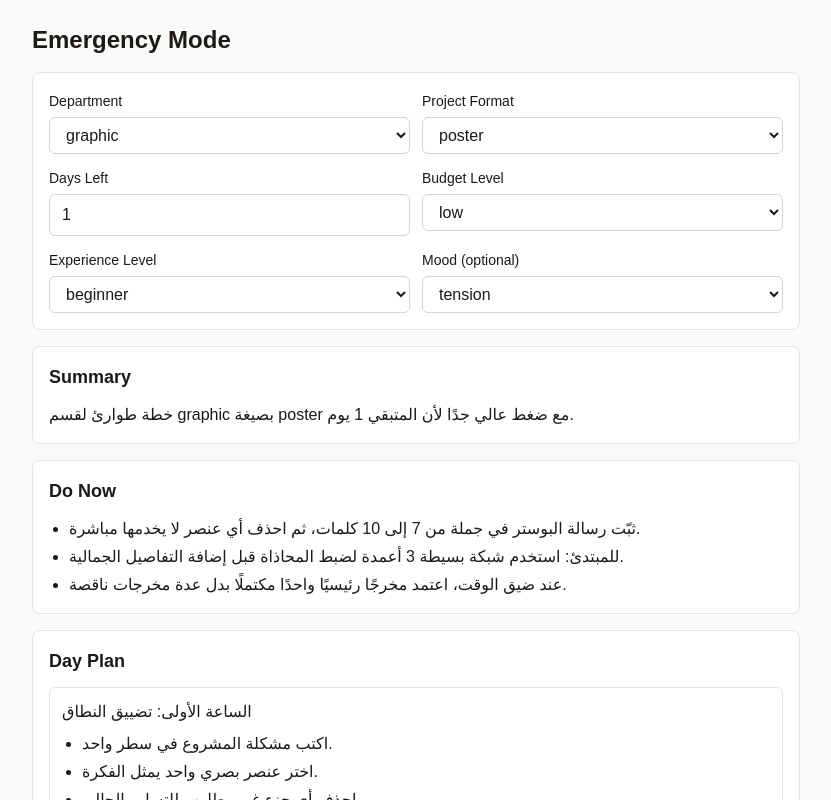
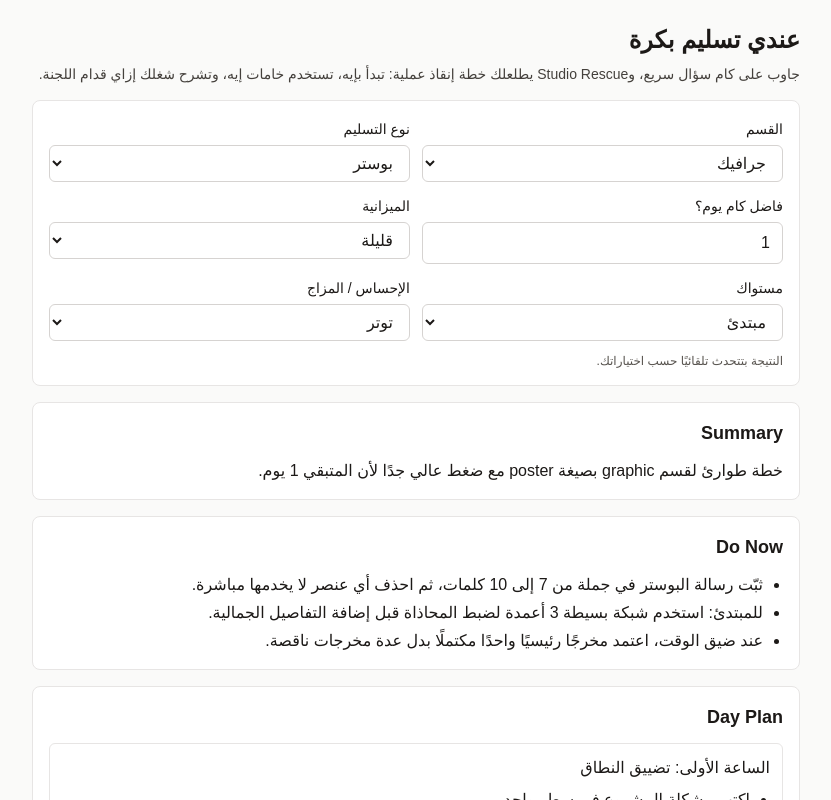
Before and after one commit to omarkhair70-droid/fine.arts.nub, a Next.js app: page /tools/emergency in a window 1280 px wide. Shown: the top 800 px of the page, without its empty margins (224-1055 px from the left). Built offline with nearby package versions, Linux system fonts and the light colour scheme.

Commit message:
Localize emergency mode UX copy

```diff
--- a/app/tools/emergency/page.tsx
+++ b/app/tools/emergency/page.tsx
@@ -12,6 +12,55 @@ const budgetLevels: BudgetLevel[] = ["very-low", "low", "medium", "open"];
 const experienceLevels: ExperienceLevel[] = ["beginner", "intermediate", "advanced"];
 const moods: Mood[] = ["sadness", "nostalgia", "tension", "chaos", "hope", "identity", "city", "childhood", "isolation", "memory"];
 
+const departmentLabels: Record<Department, string> = {
+  graphic: "جرافيك",
+  decor: "ديكور",
+  painting: "تصوير",
+  drawing: "رسم",
+  sculpture: "نحت",
+  ceramics: "خزف",
+  photography: "تصوير فوتوغرافي",
+  general: "عام"
+};
+
+const formatLabels: Record<ProjectFormat, string> = {
+  painting: "لوحة",
+  poster: "بوستر",
+  campaign: "حملة",
+  space: "فراغ",
+  model: "ماكيت",
+  sculpture: "مجسم",
+  installation: "تركيب",
+  photography: "تصوير",
+  presentation: "عرض"
+};
+
+const budgetLabels: Record<BudgetLevel, string> = {
+  "very-low": "قليلة جدًا",
+  low: "قليلة",
+  medium: "متوسطة",
+  open: "مفتوحة"
+};
+
+const experienceLabels: Record<ExperienceLevel, string> = {
+  beginner: "مبتدئ",
+  intermediate: "متوسط",
+  advanced: "متقدم"
+};
+
+const moodLabels: Record<Mood, string> = {
+  sadness: "حزن",
+  nostalgia: "نوستالجيا",
+  tension: "توتر",
+  chaos: "فوضى",
+  hope: "أمل",
+  identity: "هوية",
+  city: "مدينة",
+  childhood: "طفولة",
+  isolation: "عزلة",
+  memory: "ذاكرة"
+};
+
 export default function EmergencyPage() {
   const [form, setForm] = useState<EmergencyInput>({
     department: "graphic",
@@ -25,57 +74,61 @@ export default function EmergencyPage() {
   const plan = useMemo(() => generateEmergencyPlan(form), [form]);
 
   return (
-    <main className="min-h-screen bg-stone-50 px-4 py-6 text-stone-900">
+    <main dir="rtl" className="min-h-screen bg-stone-50 px-4 py-6 text-stone-900">
       <div className="mx-auto flex w-full max-w-3xl flex-col gap-4">
-        <h1 className="text-2xl font-semibold">Emergency Mode</h1>
+        <header className="space-y-2">
+          <h1 className="text-2xl font-semibold">عندي تسليم بكرة</h1>
+          <p className="text-sm text-stone-700">جاوب على كام سؤال سريع، وStudio Rescue يطلعلك خطة إنقاذ عملية: تبدأ بإيه، تستخدم خامات إيه، وتشرح شغلك إزاي قدام اللجنة.</p>
+        </header>
 
         <section className="rounded-lg border border-stone-200 bg-white p-4">
           <form className="grid grid-cols-1 gap-3 sm:grid-cols-2">
-            <Field label="Department">
+            <Field label="القسم">
               <select value={form.department} onChange={(e) => setForm((prev) => ({ ...prev, department: e.target.value as Department }))} className="w-full rounded-md border border-stone-300 bg-white px-3 py-2">
                 {departments.map((option) => (
-                  <option key={option} value={option}>{option}</option>
+                  <option key={option} value={option}>{departmentLabels[option]}</option>
                 ))}
               </select>
             </Field>
 
-            <Field label="Project Format">
+            <Field label="نوع التسليم">
               <select value={form.projectFormat} onChange={(e) => setForm((prev) => ({ ...prev, projectFormat: e.target.value as ProjectFormat }))} className="w-full rounded-md border border-stone-300 bg-white px-3 py-2">
                 {projectFormats.map((option) => (
-                  <option key={option} value={option}>{option}</option>
+                  <option key={option} value={option}>{formatLabels[option]}</option>
                 ))}
               </select>
             </Field>
 
-            <Field label="Days Left">
+            <Field label="فاضل كام يوم؟">
               <input type="number" min={1} max={30} value={form.daysLeft} onChange={(e) => setForm((prev) => ({ ...prev, daysLeft: Math.max(1, Number(e.target.value) || 1) }))} className="w-full rounded-md border border-stone-300 bg-white px-3 py-2" />
             </Field>
 
-            <Field label="Budget Level">
+            <Field label="الميزانية">
               <select value={form.budgetLevel} onChange={(e) => setForm((prev) => ({ ...prev, budgetLevel: e.target.value as BudgetLevel }))} className="w-full rounded-md border border-stone-300 bg-white px-3 py-2">
                 {budgetLevels.map((option) => (
-                  <option key={option} value={option}>{option}</option>
+                  <option key={option} value={option}>{budgetLabels[option]}</option>
                 ))}
               </select>
             </Field>
 
-            <Field label="Experience Level">
+            <Field label="مستواك">
               <select value={form.experienceLevel} onChange={(e) => setForm((prev) => ({ ...prev, experienceLevel: e.target.value as ExperienceLevel }))} className="w-full rounded-md border border-stone-300 bg-white px-3 py-2">
                 {experienceLevels.map((option) => (
-                  <option key={option} value={option}>{option}</option>
+                  <option key={option} value={option}>{experienceLabels[option]}</option>
                 ))}
               </select>
             </Field>
 
-            <Field label="Mood (optional)">
+            <Field label="الإحساس / المزاج">
               <select value={form.mood ?? ""} onChange={(e) => setForm((prev) => ({ ...prev, mood: (e.target.value || undefined) as Mood | undefined }))} className="w-full rounded-md border border-stone-300 bg-white px-3 py-2">
-                <option value="">none</option>
+                <option value="">بدون</option>
                 {moods.map((option) => (
-                  <option key={option} value={option}>{option}</option>
+                  <option key={option} value={option}>{moodLabels[option]}</option>
                 ))}
               </select>
             </Field>
           </form>
+          <p className="mt-3 text-xs text-stone-600">النتيجة بتتحدث تلقائيًا حسب اختياراتك.</p>
         </section>
 
         <Section title="Summary"><p>{plan.summary}</p></Section>
```
